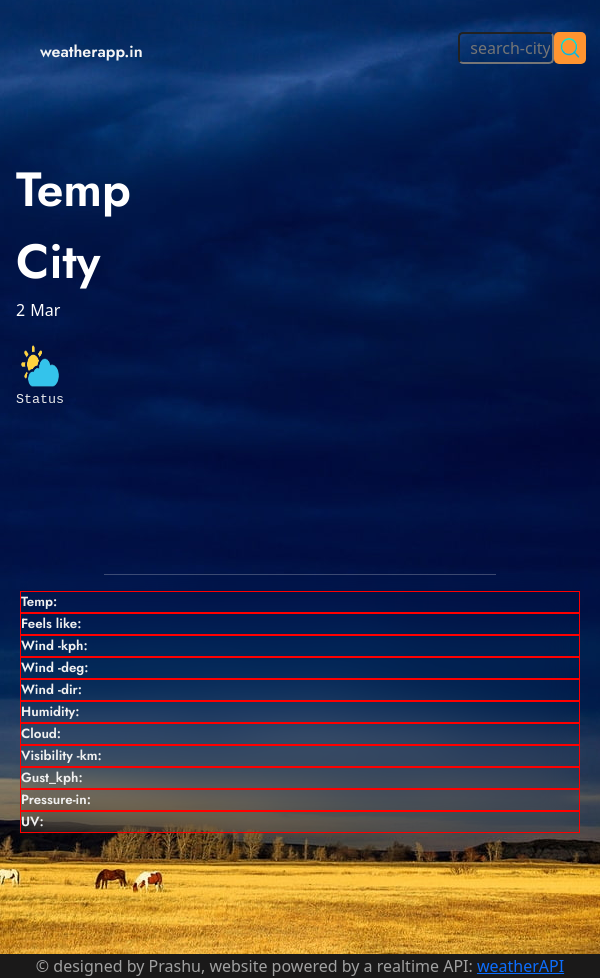
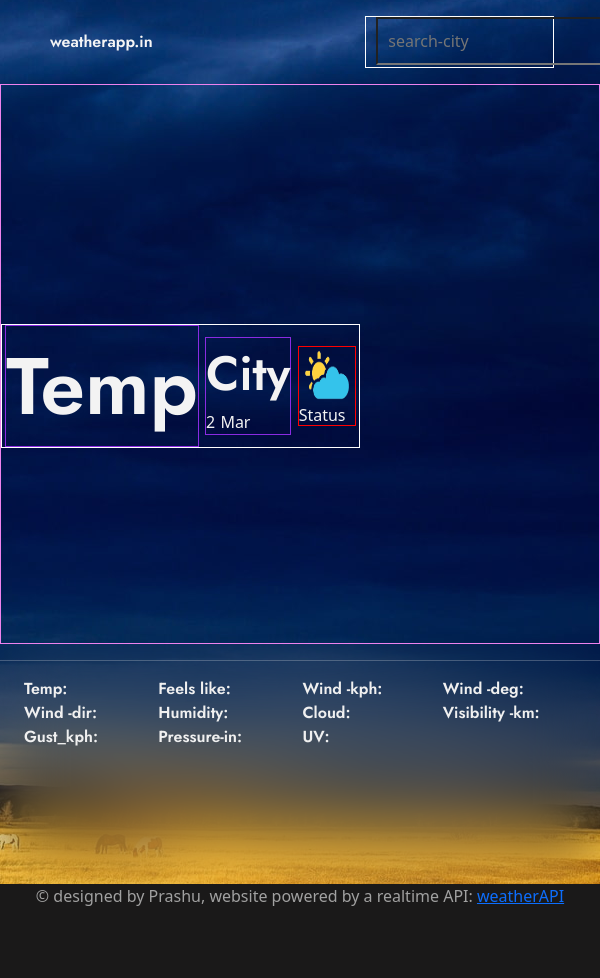
Before and after one commit to Prashu-01/WeatherApp, a plain HTML site: page index.html in a window 600 px wide. After the commit the page ends 908 px from the top, so only its background shows below. Drawn offline with nearby package versions, Linux system fonts and the light colour scheme.

Commit message:
Responsive

```diff
--- a/custom.css
+++ b/custom.css
@@ -34,17 +34,11 @@ body{
     margin: 30px 20px;
 }
 
-#main-d{
-    /* border: 1px solid violet; */
-    width: 60%;
-}
-
 .search{
     display: flex;
 }
 #search-city{
     /* border: 2px solid rgb(161, 161, 161); */
-    /* transform:translateY(1mm); */
     color: rgb(234, 234, 234);
     width: 25rem;
     height: 4rem;
@@ -62,13 +56,16 @@ body{
         margin: 50% 15%;
         color: white;
     }
+    #main-d{
+        /* border: 1px solid violet; */
+        width: 60%;
+    }
     .search{
         z-index: 2;
         width: 35%;
         margin: 1rem;
         padding: 0;
         overflow: hidden;
-
     }
     .search-icon{
         height: 4rem;
@@ -130,10 +127,88 @@ body{
     }
 }
 
-@media only screen and (min-width: 1099px) and (max-width: 700px){ /* tab view */
+@media only screen and (max-width: 1099px) and (min-width: 451px){ /* tab view */
+    .search{
+        border: 1px solid white;
+        z-index: 2;
+        width: 35%;
+        margin: 1rem;
+        padding: 0;
+        /* overflow: hidden; */
+    }
+    #search-city{
+        color: rgb(182, 181, 181);
+        height: 3rem;
+        background: transparent;
+    }
+    .search-icon{
+        height: 3rem;
+    }
+    #bg{
+        display: block;
+    }
+    #main-d{
+        border: 1px solid violet;
+        /* width: 60%; */
+        height: 70%;
+        color: rgb(243, 243, 243);
+    }
+    .detail{
+        width: 60%;
+        border: 1px solid white;
+        display: flex;
+        justify-content: center;
+        margin: 40% 0%;
+    }
+
+    #temp{
+        border: 1px solid blueviolet;
+        margin: auto;
+        font-size: 5rem;
+        font-family: 'Jost', sans-serif;
+    }
+    #city{
+        margin: auto;
+        border: 1px solid blueviolet;
+    }
+    .whether-status{
+        border: 1px solid red;
+        margin: auto;
+        height: 5rem;
+    }
+    .whether-icon{
+        /* aspect-ratio: 1; */
+        height: 3.5rem;
+        width: 3.5rem;
+    }
+    .c-name{
+        font-family: 'Jost', sans-serif;
+        font-size: 3rem;
+    }
+    .date-time{
+        display: flex;
+        font-size: 1rem;
+    }
+
+    #side-d{
+        /* border: 1px solid orangered; */
+        height: 30%;
+        color: rgb(240, 240, 240);
+        z-index: 0;
+        backdrop-filter: blur(2rem);
+        overflow: hidden;
+    }
+
+    #temp-details{
+        /* border: 1px solid white; */
+        margin-left: 1.5rem;
+        display: grid;
+        grid-template-columns: auto auto auto auto;
+        font-family: 'Jost', sans-serif;
+    }
 
 }
-@media only screen and (max-width: 699px){ /* smartphone view */
+@media only screen and (max-width: 450px){ /* smartphone view */
     .weather-app{
         margin: 40px 10px;
     }
@@ -205,20 +280,20 @@ body{
         color: rgb(240, 240, 240);
         backdrop-filter: blur(1rem);
         margin: 20px;
+        height: 50%;
     }
     #temp-details{
         /* border: 1px solid white; */
         display: grid;
-        /* flex-wrap: wrap;
-        justify-content: space-around; */
+        grid-template-columns: auto auto auto;
         font-family: 'Jost', sans-serif;
         font-size: smaller;
     }
-    .temp-d{
+    /* .temp-d{
         border: 1px solid red;
-        /* width: 50%; */
-        /* margin: 10px 10px; */
-    }
+        width: 50%;
+        margin: 10px 10px;
+    } */
 }
 .bottom{
     text-align: center;
```
